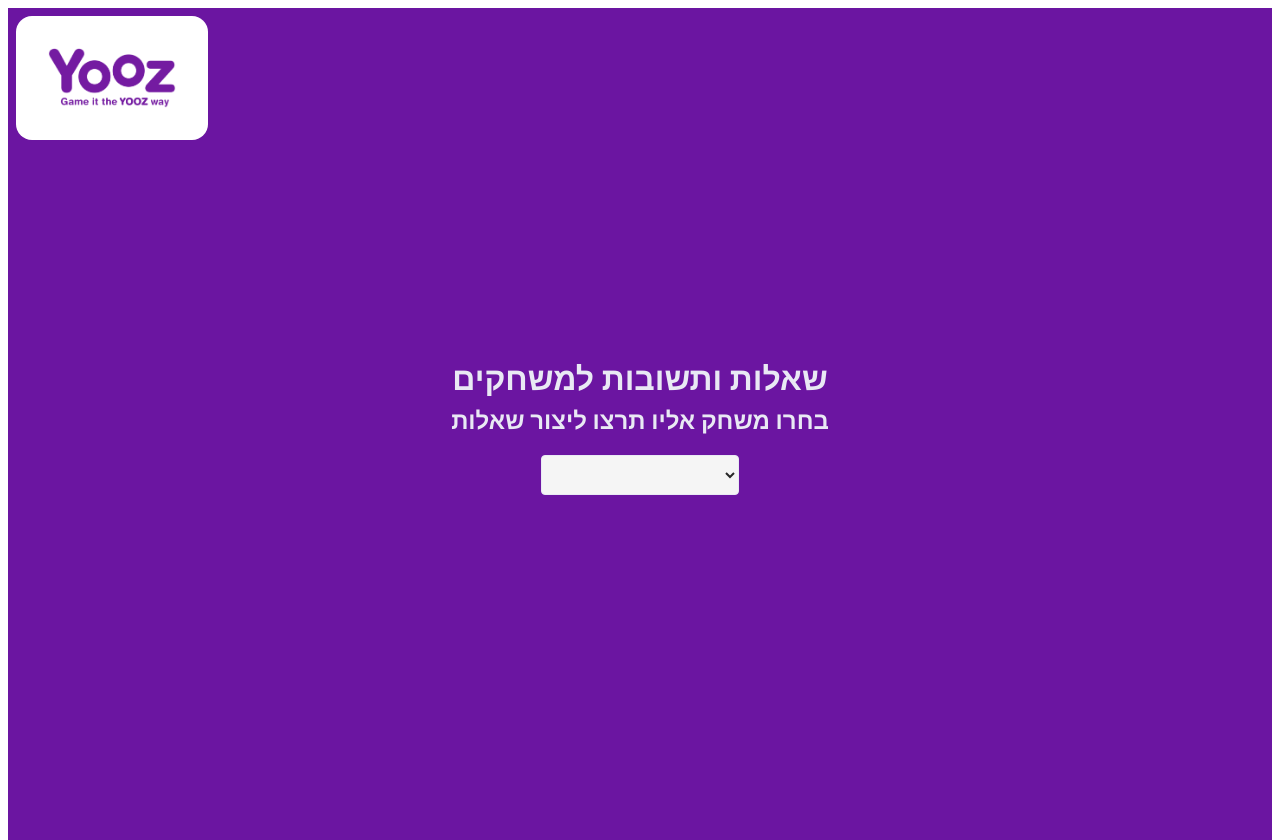
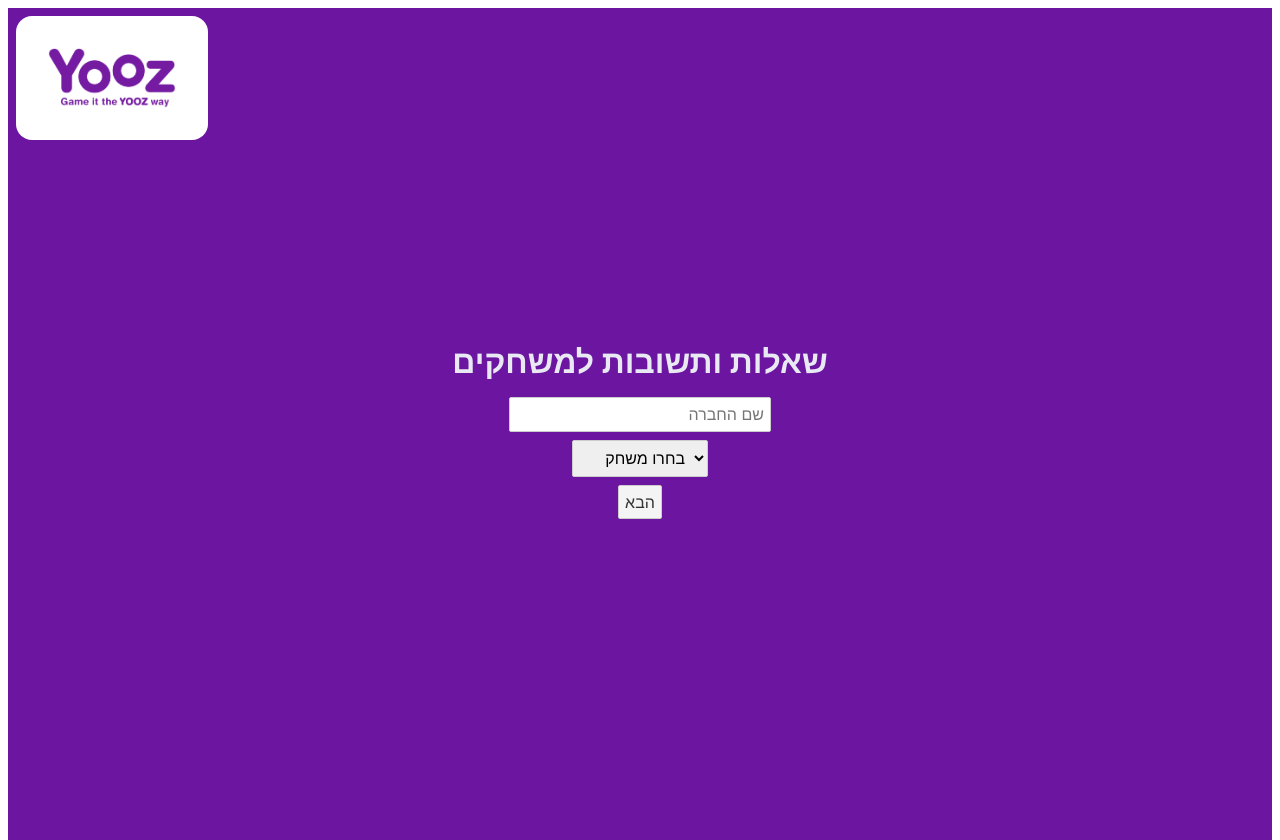
Before and after one commit to amir-aharon/questios-form-yooz, a Svelte app: page / in a window 1280 px wide. Built offline with nearby package versions, Linux system fonts and the light colour scheme.

Commit message:
questions are now a part of an array in game doc

```diff
--- a/src/App.svelte
+++ b/src/App.svelte
@@ -1,11 +1,61 @@
 <!-- src/App.svelte -->
 <script>
 	import QuestionForm from "./components/QuestionForm.svelte";
-	let src = "./images/logo.jpg"
+	import { writable } from "svelte/store";
+  import db from "./firebase";
+  import { collection, addDoc } from "firebase/firestore";
+	let src = "./images/logo.jpg";
+	let companyName = "";
+	let gameType = "";
+	let showForm = false;
+
+	let selectedOptionIndex
+	let gameID = "";
+
+	const options = [
+    { questionLimit: 85, answerLimit: 40, name: "פאזל טריוויה"},
+    { questionLimit: 50, answerLimit: 40, name: "משחק הכדורים" },
+    { questionLimit: 70, answerLimit: 55, name: "טריוויה"},
+    { questionLimit: 23, answerLimit: 0, name: "נכון/לא נכון" },
+  ];
+
+	let selectedOption = null;
+
+	function handleOptionChange(event) {
+    selectedOptionIndex = event.target.value;
+    selectedOption = options[selectedOptionIndex];
+		if (selectedOptionIndex === 100)
+			selectedOption = null;
+
+	}
+
+	async function createNewGame() {
+		console.log(selectedOption)
+		if (!companyName || !selectedOption) {
+					alert('אנא מלאו את כל השדות');
+					return;
+		}
+		try {
+			const gameData = {
+				questions: [],
+				company: companyName,
+				gameType: selectedOption.name,
+			};
+
+			const gameDocRef = await addDoc(collection(db, "games"), gameData);
+			console.log("New game created with ID:", gameDocRef.id);
+			gameID = gameDocRef.id;
+			showForm = true;
+
+		} catch (e) {
+			console.error("Error creating a new game: ", e);
+		}
+
+	}
+
 </script>
 
 <style>
-
 	::selection {
 			color: #6b15a1;
 			background: #f5f5f5;
@@ -40,6 +90,24 @@
 
 <main>
 	<h1>שאלות ותשובות למשחקים</h1>
-	<QuestionForm />
-	<img src={src} alt="Yooz Logo">
+	{#if !showForm}
+			<div>
+					<input type="text" id="companyName" bind:value={companyName} dir="rtl" placeholder="שם החברה"/>
+			</div>
+			<div>
+				<select id="gameType" bind:value="{selectedOptionIndex}" on:change="{handleOptionChange}">
+					<option value="100" dir="rtl" disabled selected>בחרו משחק</option>
+					<option value="0" dir="rtl">פאזל טריוויה</option>
+					<option value="1" dir="rtl">משחק הכדורים</option>
+					<option value="2" dir="rtl">טריוויה</option>
+					<option value="3" dir="rtl">נכון/לא נכון</option>
+				</select>
+			</div>
+			<button type="button" on:click="{createNewGame}">הבא</button>
+
+	{/if}
+	{#if showForm}
+			<QuestionForm {gameID} />
+	{/if}
+	<img src={src} alt="Yooz Logo" />
 </main>
--- a/src/components/QuestionForm.svelte
+++ b/src/components/QuestionForm.svelte
@@ -2,7 +2,11 @@
 <script>
   import { writable } from "svelte/store";
   import db from "../firebase";
-  import { collection, addDoc } from "firebase/firestore";
+  import { collection, addDoc, arrayUnion, doc, updateDoc  } from "firebase/firestore";
+
+
+  export let gameID;
+  const gameRef = doc(db, "games", gameID)
 
   let question = "";
   let answer = "";
@@ -57,12 +61,23 @@
     }
 
     try {
-      const docRef = await addDoc(collection(db, "questions"), {
+      const questionRef = await addDoc(collection(db, "questions"), {
         question,
         answer,
-        game: selectedOption.name,
+        type: selectedOption.name,
         falseAnswers: selectedOptionIndex === 3 ? [] : [falseAnswer1, falseAnswer2, ...(selectedOptionIndex === 0 ? [] : [falseAnswer3])],
       });
+
+      await updateDoc(gameRef, {
+        questions: arrayUnion({
+        question,
+        answer,
+        type: selectedOption.name,
+        falseAnswers: selectedOptionIndex === 3 ? [] : [falseAnswer1, falseAnswer2, ...(selectedOptionIndex === 0 ? [] : [falseAnswer3])],
+        questionRef: questionRef
+      })
+      });
+
       question = "";
       answer = "";
       falseAnswer1 = "";
```
Lines whose indentation alone changed are shown as unchanged.
